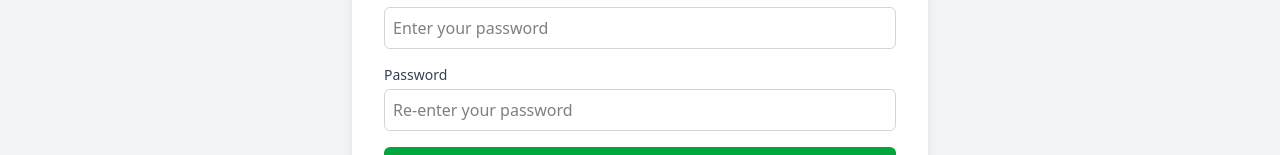
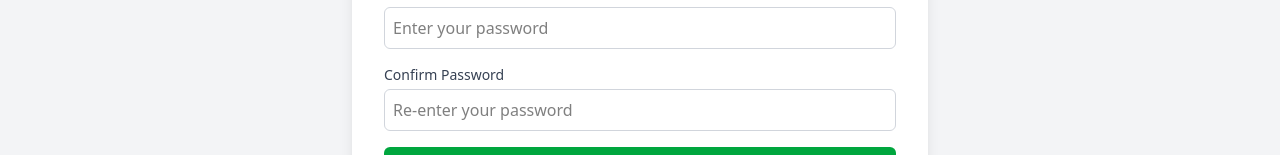
Before and after one commit to ervingorospe/dental-clinic-react, a React (Vite) app: page /register in a window 1280 px wide. Shown: the part 606-761 px from the top of the page. Built offline with nearby package versions, Linux system fonts and the light colour scheme; no server answers.

Commit message:
change label to Confirm password

```diff
--- a/src/features/auth/components/RegisterForm.tsx
+++ b/src/features/auth/components/RegisterForm.tsx
@@ -127,7 +127,7 @@ const RegisterForm = () => {
 
         {/* Password Input */}
         <div>
-          <label className="block text-sm font-medium text-gray-700">Password</label>
+          <label className="block text-sm font-medium text-gray-700">Confirm Password</label>
           <input
             type="password"
             {...register('confirmPassword')}
```
